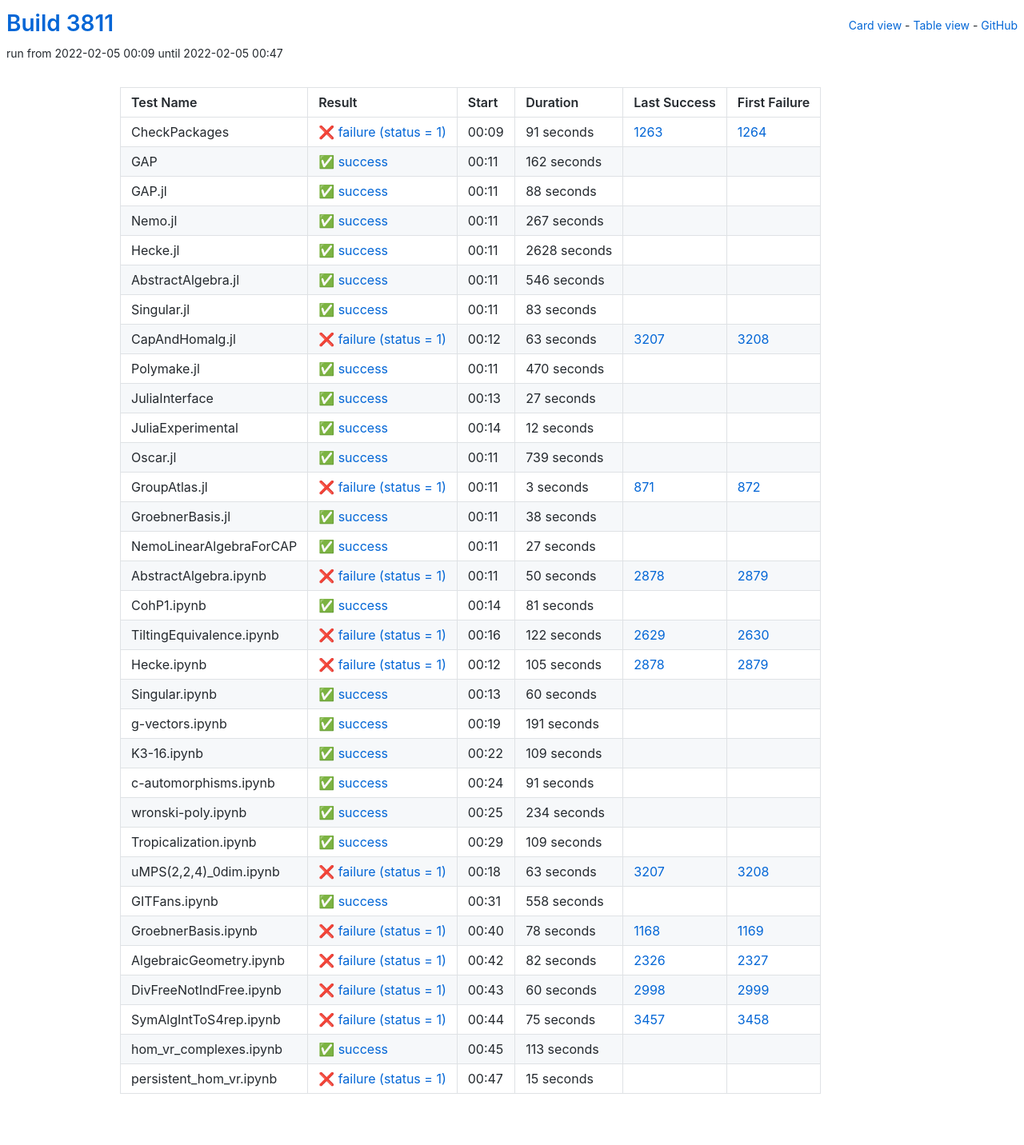
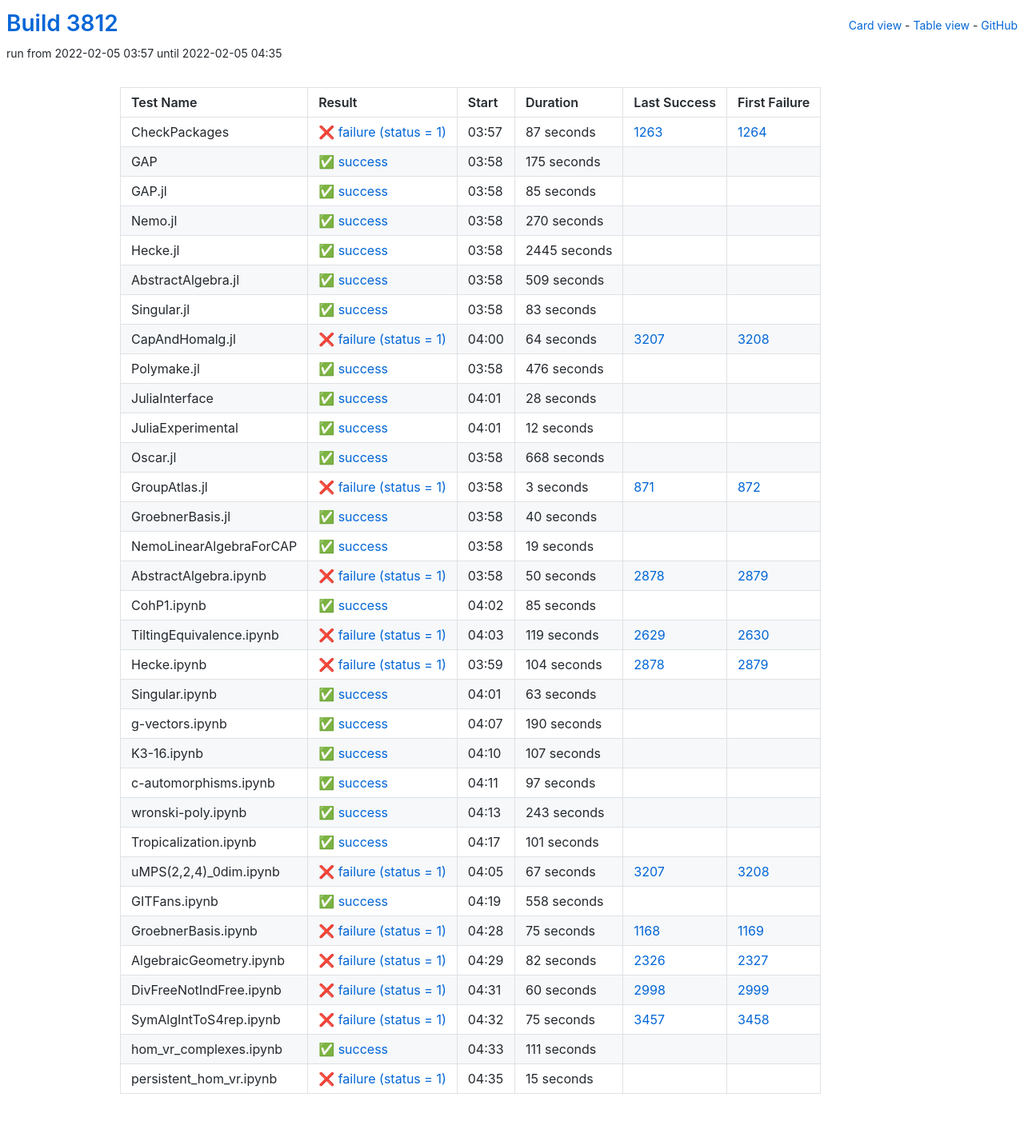
Before and after one commit to oscar-system/oscar-ci-status-stable, a Jekyll site: the page built from table.html, in a window 1280 px wide. Shown: the whole page at 80% size. Built offline with Jekyll 4.4.1, drawn with Linux system fonts in a browser that asks for light colours.

Commit message:
Build #3812

```diff
--- a/_data/ci.yml
+++ b/_data/ci.yml
@@ -1,6 +1,6 @@
 ---
-build: 3811
-build_url: https://oscarci.mathematik.uni-kl.de/job/oscar-stable/3811/
+build: 3812
+build_url: https://oscarci.mathematik.uni-kl.de/job/oscar-stable/3812/
 job: oscar-stable
 organization: oscar-system
 repo: oscar-ci-status-stable
@@ -8,80 +8,80 @@ repourl: https://github.com/oscar-system/oscar-ci-status-stable
 tests:
 - name: CheckPackages
   id: checkpackages
-  log: https://oscarci.mathematik.uni-kl.de/job/oscar-stable/3811/artifact/logs/build-3811/CheckPackages.log
-  start: 2022-02-05 00:09
+  log: https://oscarci.mathematik.uni-kl.de/job/oscar-stable/3812/artifact/logs/build-3812/CheckPackages.log
+  start: 2022-02-05 03:57
   success: false
   exitcode: 1
   status: failure
-  duration: 91
+  duration: 87
   last_success: 1263
   last_success_url: https://oscarci.mathematik.uni-kl.de/job/oscar-stable/1263/
   first_failure: 1264
   first_failure_url: https://oscarci.mathematik.uni-kl.de/job/oscar-stable/1264/
 - name: GAP
   id: gap
-  log: https://oscarci.mathematik.uni-kl.de/job/oscar-stable/3811/artifact/logs/build-3811/GAP.log
-  start: 2022-02-05 00:11
+  log: https://oscarci.mathematik.uni-kl.de/job/oscar-stable/3812/artifact/logs/build-3812/GAP.log
+  start: 2022-02-05 03:58
   success: true
   exitcode: 0
   status: success
-  duration: 162
+  duration: 175
   last_success: false
   last_success_url:
   first_failure: false
   first_failure_url:
 - name: GAP.jl
   id: gap-jl
-  log: https://oscarci.mathematik.uni-kl.de/job/oscar-stable/3811/artifact/logs/build-3811/GAP.jl.log
-  start: 2022-02-05 00:11
+  log: https://oscarci.mathematik.uni-kl.de/job/oscar-stable/3812/artifact/logs/build-3812/GAP.jl.log
+  start: 2022-02-05 03:58
   success: true
   exitcode: 0
   status: success
-  duration: 88
+  duration: 85
   last_success: false
   last_success_url:
   first_failure: false
   first_failure_url:
 - name: Nemo.jl
   id: nemo-jl
-  log: https://oscarci.mathematik.uni-kl.de/job/oscar-stable/3811/artifact/logs/build-3811/Nemo.jl.log
-  start: 2022-02-05 00:11
+  log: https://oscarci.mathematik.uni-kl.de/job/oscar-stable/3812/artifact/logs/build-3812/Nemo.jl.log
+  start: 2022-02-05 03:58
   success: true
   exitcode: 0
   status: success
-  duration: 267
+  duration: 270
   last_success: false
   last_success_url:
   first_failure: false
   first_failure_url:
 - name: Hecke.jl
   id: hecke-jl
-  log: https://oscarci.mathematik.uni-kl.de/job/oscar-stable/3811/artifact/logs/build-3811/Hecke.jl.log
-  start: 2022-02-05 00:11
+  log: https://oscarci.mathematik.uni-kl.de/job/oscar-stable/3812/artifact/logs/build-3812/Hecke.jl.log
+  start: 2022-02-05 03:58
   success: true
   exitcode: 0
   status: success
-  duration: 2628
+  duration: 2445
   last_success: false
   last_success_url:
   first_failure: false
   first_failure_url:
 - name: AbstractAlgebra.jl
   id: abstractalgebra-jl
-  log: https://oscarci.mathematik.uni-kl.de/job/oscar-stable/3811/artifact/logs/build-3811/AbstractAlgebra.jl.log
-  start: 2022-02-05 00:11
+  log: https://oscarci.mathematik.uni-kl.de/job/oscar-stable/3812/artifact/logs/build-3812/AbstractAlgebra.jl.log
+  start: 2022-02-05 03:58
   success: true
   exitcode: 0
   status: success
-  duration: 546
+  duration: 509
   last_success: false
   last_success_url:
   first_failure: false
   first_failure_url:
 - name: Singular.jl
   id: singular-jl
-  log: https://oscarci.mathematik.uni-kl.de/job/oscar-stable/3811/artifact/logs/build-3811/Singular.jl.log
-  start: 2022-02-05 00:11
+  log: https://oscarci.mathematik.uni-kl.de/job/oscar-stable/3812/artifact/logs/build-3812/Singular.jl.log
+  start: 2022-02-05 03:58
   success: true
   exitcode: 0
   status: success
@@ -92,44 +92,44 @@ tests:
   first_failure_url:
 - name: CapAndHomalg.jl
   id: capandhomalg-jl
-  log: https://oscarci.mathematik.uni-kl.de/job/oscar-stable/3811/artifact/logs/build-3811/CapAndHomalg.jl.log
-  start: 2022-02-05 00:12
+  log: https://oscarci.mathematik.uni-kl.de/job/oscar-stable/3812/artifact/logs/build-3812/CapAndHomalg.jl.log
+  start: 2022-02-05 04:00
   success: false
   exitcode: 1
   status: failure
-  duration: 63
+  duration: 64
   last_success: 3207
   last_success_url: https://oscarci.mathematik.uni-kl.de/job/oscar-stable/3207/
   first_failure: 3208
   first_failure_url: https://oscarci.mathematik.uni-kl.de/job/oscar-stable/3208/
 - name: Polymake.jl
   id: polymake-jl
-  log: https://oscarci.mathematik.uni-kl.de/job/oscar-stable/3811/artifact/logs/build-3811/Polymake.jl.log
-  start: 2022-02-05 00:11
+  log: https://oscarci.mathematik.uni-kl.de/job/oscar-stable/3812/artifact/logs/build-3812/Polymake.jl.log
+  start: 2022-02-05 03:58
   success: true
   exitcode: 0
   status: success
-  duration: 470
+  duration: 476
   last_success: false
   last_success_url:
   first_failure: false
   first_failure_url:
 - name: JuliaInterface
   id: juliainterface
-  log: https://oscarci.mathematik.uni-kl.de/job/oscar-stable/3811/artifact/logs/build-3811/JuliaInterface.log
-  start: 2022-02-05 00:13
+  log: https://oscarci.mathematik.uni-kl.de/job/oscar-stable/3812/artifact/logs/build-3812/JuliaInterface.log
+  start: 2022-02-05 04:01
   success: true
   exitcode: 0
   status: success
-  duration: 27
+  duration: 28
   last_success: false
   last_success_url:
   first_failure: false
   first_failure_url:
 - name: JuliaExperimental
   id: juliaexperimental
-  log: https://oscarci.mathematik.uni-kl.de/job/oscar-stable/3811/artifact/logs/build-3811/JuliaExperimental.log
-  start: 2022-02-05 00:14
+  log: https://oscarci.mathematik.uni-kl.de/job/oscar-stable/3812/artifact/logs/build-3812/JuliaExperimental.log
+  start: 2022-02-05 04:01
   success: true
   exitcode: 0
   status: success
@@ -140,20 +140,20 @@ tests:
   first_failure_url:
 - name: Oscar.jl
   id: oscar-jl
-  log: https://oscarci.mathematik.uni-kl.de/job/oscar-stable/3811/artifact/logs/build-3811/Oscar.jl.log
-  start: 2022-02-05 00:11
+  log: https://oscarci.mathematik.uni-kl.de/job/oscar-stable/3812/artifact/logs/build-3812/Oscar.jl.log
+  start: 2022-02-05 03:58
   success: true
   exitcode: 0
   status: success
-  duration: 739
+  duration: 668
   last_success: false
   last_success_url:
   first_failure: false
   first_failure_url:
 - name: GroupAtlas.jl
   id: groupatlas-jl
-  log: https://oscarci.mathematik.uni-kl.de/job/oscar-stable/3811/artifact/logs/build-3811/GroupAtlas.jl.log
-  start: 2022-02-05 00:11
+  log: https://oscarci.mathematik.uni-kl.de/job/oscar-stable/3812/artifact/logs/build-3812/GroupAtlas.jl.log
+  start: 2022-02-05 03:58
   success: false
   exitcode: 1
   status: failure
@@ -164,32 +164,32 @@ tests:
   first_failure_url: https://oscarci.mathematik.uni-kl.de/job/oscar-stable/872/
 - name: GroebnerBasis.jl
   id: groebnerbasis-jl
-  log: https://oscarci.mathematik.uni-kl.de/job/oscar-stable/3811/artifact/logs/build-3811/GroebnerBasis.jl.log
-  start: 2022-02-05 00:11
+  log: https://oscarci.mathematik.uni-kl.de/job/oscar-stable/3812/artifact/logs/build-3812/GroebnerBasis.jl.log
+  start: 2022-02-05 03:58
   success: true
   exitcode: 0
   status: success
-  duration: 38
+  duration: 40
   last_success: false
   last_success_url:
   first_failure: false
   first_failure_url:
 - name: NemoLinearAlgebraForCAP
   id: nemolinearalgebraforcap
-  log: https://oscarci.mathematik.uni-kl.de/job/oscar-stable/3811/artifact/logs/build-3811/NemoLinearAlgebraForCAP.log
-  start: 2022-02-05 00:11
+  log: https://oscarci.mathematik.uni-kl.de/job/oscar-stable/3812/artifact/logs/build-3812/NemoLinearAlgebraForCAP.log
+  start: 2022-02-05 03:58
   success: true
   exitcode: 0
   status: success
-  duration: 27
+  duration: 19
   last_success: false
   last_success_url:
   first_failure: false
   first_failure_url:
 - name: AbstractAlgebra.ipynb
   id: abstractalgebra-ipynb
-  log: https://oscarci.mathematik.uni-kl.de/job/oscar-stable/3811/artifact/logs/build-3811/AbstractAlgebra.ipynb.log
-  start: 2022-02-05 00:11
+  log: https://oscarci.mathematik.uni-kl.de/job/oscar-stable/3812/artifact/logs/build-3812/AbstractAlgebra.ipynb.log
+  start: 2022-02-05 03:58
   success: false
   exitcode: 1
   status: failure
@@ -200,128 +200,128 @@ tests:
   first_failure_url: https://oscarci.mathematik.uni-kl.de/job/oscar-stable/2879/
 - name: CohP1.ipynb
   id: cohp1-ipynb
-  log: https://oscarci.mathematik.uni-kl.de/job/oscar-stable/3811/artifact/logs/build-3811/CohP1.ipynb.log
-  start: 2022-02-05 00:14
+  log: https://oscarci.mathematik.uni-kl.de/job/oscar-stable/3812/artifact/logs/build-3812/CohP1.ipynb.log
+  start: 2022-02-05 04:02
   success: true
   exitcode: 0
   status: success
-  duration: 81
+  duration: 85
   last_success: false
   last_success_url:
   first_failure: false
   first_failure_url:
 - name: TiltingEquivalence.ipynb
   id: tiltingequivalence-ipynb
-  log: https://oscarci.mathematik.uni-kl.de/job/oscar-stable/3811/artifact/logs/build-3811/TiltingEquivalence.ipynb.log
-  start: 2022-02-05 00:16
+  log: https://oscarci.mathematik.uni-kl.de/job/oscar-stable/3812/artifact/logs/build-3812/TiltingEquivalence.ipynb.log
+  start: 2022-02-05 04:03
   success: false
   exitcode: 1
   status: failure
-  duration: 122
+  duration: 119
   last_success: 2629
   last_success_url: https://oscarci.mathematik.uni-kl.de/job/oscar-stable/2629/
   first_failure: 2630
   first_failure_url: https://oscarci.mathematik.uni-kl.de/job/oscar-stable/2630/
 - name: Hecke.ipynb
   id: hecke-ipynb
-  log: https://oscarci.mathematik.uni-kl.de/job/oscar-stable/3811/artifact/logs/build-3811/Hecke.ipynb.log
-  start: 2022-02-05 00:12
+  log: https://oscarci.mathematik.uni-kl.de/job/oscar-stable/3812/artifact/logs/build-3812/Hecke.ipynb.log
+  start: 2022-02-05 03:59
   success: false
   exitcode: 1
   status: failure
-  duration: 105
+  duration: 104
   last_success: 2878
   last_success_url: https://oscarci.mathematik.uni-kl.de/job/oscar-stable/2878/
   first_failure: 2879
   first_failure_url: https://oscarci.mathematik.uni-kl.de/job/oscar-stable/2879/
 - name: Singular.ipynb
   id: singular-ipynb
-  log: https://oscarci.mathematik.uni-kl.de/job/oscar-stable/3811/artifact/logs/build-3811/Singular.ipynb.log
-  start: 2022-02-05 00:13
+  log: https://oscarci.mathematik.uni-kl.de/job/oscar-stable/3812/artifact/logs/build-3812/Singular.ipynb.log
+  start: 2022-02-05 04:01
   success: true
   exitcode: 0
   status: success
-  duration: 60
+  duration: 63
   last_success: false
   last_success_url:
   first_failure: false
   first_failure_url:
 - name: g-vectors.ipynb
   id: g-vectors-ipynb
-  log: https://oscarci.mathematik.uni-kl.de/job/oscar-stable/3811/artifact/logs/build-3811/g-vectors.ipynb.log
-  start: 2022-02-05 00:19
+  log: https://oscarci.mathematik.uni-kl.de/job/oscar-stable/3812/artifact/logs/build-3812/g-vectors.ipynb.log
+  start: 2022-02-05 04:07
   success: true
   exitcode: 0
   status: success
-  duration: 191
+  duration: 190
   last_success: false
   last_success_url:
   first_failure: false
   first_failure_url:
 - name: K3-16.ipynb
   id: k3-16-ipynb
-  log: https://oscarci.mathematik.uni-kl.de/job/oscar-stable/3811/artifact/logs/build-3811/K3-16.ipynb.log
-  start: 2022-02-05 00:22
+  log: https://oscarci.mathematik.uni-kl.de/job/oscar-stable/3812/artifact/logs/build-3812/K3-16.ipynb.log
+  start: 2022-02-05 04:10
   success: true
   exitcode: 0
   status: success
-  duration: 109
+  duration: 107
   last_success: false
   last_success_url:
   first_failure: false
   first_failure_url:
 - name: c-automorphisms.ipynb
   id: c-automorphisms-ipynb
-  log: https://oscarci.mathematik.uni-kl.de/job/oscar-stable/3811/artifact/logs/build-3811/c-automorphisms.ipynb.log
-  start: 2022-02-05 00:24
+  log: https://oscarci.mathematik.uni-kl.de/job/oscar-stable/3812/artifact/logs/build-3812/c-automorphisms.ipynb.log
+  start: 2022-02-05 04:11
   success: true
   exitcode: 0
   status: success
-  duration: 91
+  duration: 97
   last_success: false
   last_success_url:
   first_failure: false
   first_failure_url:
 - name: wronski-poly.ipynb
   id: wronski-poly-ipynb
-  log: https://oscarci.mathematik.uni-kl.de/job/oscar-stable/3811/artifact/logs/build-3811/wronski-poly.ipynb.log
-  start: 2022-02-05 00:25
+  log: https://oscarci.mathematik.uni-kl.de/job/oscar-stable/3812/artifact/logs/build-3812/wronski-poly.ipynb.log
+  start: 2022-02-05 04:13
   success: true
   exitcode: 0
   status: success
-  duration: 234
+  duration: 243
   last_success: false
   last_success_url:
   first_failure: false
   first_failure_url:
 - name: Tropicalization.ipynb
   id: tropicalization-ipynb
-  log: https://oscarci.mathematik.uni-kl.de/job/oscar-stable/3811/artifact/logs/build-3811/Tropicalization.ipynb.log
-  start: 2022-02-05 00:29
+  log: https://oscarci.mathematik.uni-kl.de/job/oscar-stable/3812/artifact/logs/build-3812/Tropicalization.ipynb.log
+  start: 2022-02-05 04:17
   success: true
   exitcode: 0
   status: success
-  duration: 109
+  duration: 101
   last_success: false
   last_success_url:
   first_failure: false
   first_failure_url:
 - name: uMPS(2,2,4)_0dim.ipynb
   id: umps-2-2-4-0dim-ipynb
-  log: https://oscarci.mathematik.uni-kl.de/job/oscar-stable/3811/artifact/logs/build-3811/uMPS-2-2-4-_0dim.ipynb.log
-  start: 2022-02-05 00:18
+  log: https://oscarci.mathematik.uni-kl.de/job/oscar-stable/3812/artifact/logs/build-3812/uMPS-2-2-4-_0dim.ipynb.log
+  start: 2022-02-05 04:05
   success: false
   exitcode: 1
   status: failure
-  duration: 63
+  duration: 67
   last_success: 3207
   last_success_url: https://oscarci.mathematik.uni-kl.de/job/oscar-stable/3207/
   first_failure: 3208
   first_failure_url: https://oscarci.mathematik.uni-kl.de/job/oscar-stable/3208/
 - name: GITFans.ipynb
   id: gitfans-ipynb
-  log: https://oscarci.mathematik.uni-kl.de/job/oscar-stable/3811/artifact/logs/build-3811/GITFans.ipynb.log
-  start: 2022-02-05 00:31
+  log: https://oscarci.mathematik.uni-kl.de/job/oscar-stable/3812/artifact/logs/build-3812/GITFans.ipynb.log
+  start: 2022-02-05 04:19
   success: true
   exitcode: 0
   status: success
@@ -332,20 +332,20 @@ tests:
   first_failure_url:
 - name: GroebnerBasis.ipynb
   id: groebnerbasis-ipynb
-  log: https://oscarci.mathematik.uni-kl.de/job/oscar-stable/3811/artifact/logs/build-3811/GroebnerBasis.ipynb.log
-  start: 2022-02-05 00:40
+  log: https://oscarci.mathematik.uni-kl.de/job/oscar-stable/3812/artifact/logs/build-3812/GroebnerBasis.ipynb.log
+  start: 2022-02-05 04:28
   success: false
   exitcode: 1
   status: failure
-  duration: 78
+  duration: 75
   last_success: 1168
   last_success_url: https://oscarci.mathematik.uni-kl.de/job/oscar-stable/1168/
   first_failure: 1169
   first_failure_url: https://oscarci.mathematik.uni-kl.de/job/oscar-stable/1169/
 - name: AlgebraicGeometry.ipynb
   id: algebraicgeometry-ipynb
-  log: https://oscarci.mathematik.uni-kl.de/job/oscar-stable/3811/artifact/logs/build-3811/AlgebraicGeometry.ipynb.log
-  start: 2022-02-05 00:42
+  log: https://oscarci.mathematik.uni-kl.de/job/oscar-stable/3812/artifact/logs/build-3812/AlgebraicGeometry.ipynb.log
+  start: 2022-02-05 04:29
   success: false
   exitcode: 1
   status: failure
@@ -356,8 +356,8 @@ tests:
   first_failure_url: https://oscarci.mathematik.uni-kl.de/job/oscar-stable/2327/
 - name: DivFreeNotIndFree.ipynb
   id: divfreenotindfree-ipynb
-  log: https://oscarci.mathematik.uni-kl.de/job/oscar-stable/3811/artifact/logs/build-3811/DivFreeNotIndFree.ipynb.log
-  start: 2022-02-05 00:43
+  log: https://oscarci.mathematik.uni-kl.de/job/oscar-stable/3812/artifact/logs/build-3812/DivFreeNotIndFree.ipynb.log
+  start: 2022-02-05 04:31
   success: false
   exitcode: 1
   status: failure
@@ -368,8 +368,8 @@ tests:
   first_failure_url: https://oscarci.mathematik.uni-kl.de/job/oscar-stable/2999/
 - name: SymAlgIntToS4rep.ipynb
   id: symalginttos4rep-ipynb
-  log: https://oscarci.mathematik.uni-kl.de/job/oscar-stable/3811/artifact/logs/build-3811/SymAlgIntToS4rep.ipynb.log
-  start: 2022-02-05 00:44
+  log: https://oscarci.mathematik.uni-kl.de/job/oscar-stable/3812/artifact/logs/build-3812/SymAlgIntToS4rep.ipynb.log
+  start: 2022-02-05 04:32
   success: false
   exitcode: 1
   status: failure
@@ -380,20 +380,20 @@ tests:
   first_failure_url: https://oscarci.mathematik.uni-kl.de/job/oscar-stable/3458/
 - name: hom_vr_complexes.ipynb
   id: hom-vr-complexes-ipynb
-  log: https://oscarci.mathematik.uni-kl.de/job/oscar-stable/3811/artifact/logs/build-3811/hom_vr_complexes.ipynb.log
-  start: 2022-02-05 00:45
+  log: https://oscarci.mathematik.uni-kl.de/job/oscar-stable/3812/artifact/logs/build-3812/hom_vr_complexes.ipynb.log
+  start: 2022-02-05 04:33
   success: true
   exitcode: 0
   status: success
-  duration: 113
+  duration: 111
   last_success: false
   last_success_url:
   first_failure: false
   first_failure_url:
 - name: persistent_hom_vr.ipynb
   id: persistent-hom-vr-ipynb
-  log: https://oscarci.mathematik.uni-kl.de/job/oscar-stable/3811/artifact/logs/build-3811/persistent_hom_vr.ipynb.log
-  start: 2022-02-05 00:47
+  log: https://oscarci.mathematik.uni-kl.de/job/oscar-stable/3812/artifact/logs/build-3812/persistent_hom_vr.ipynb.log
+  start: 2022-02-05 04:35
   success: false
   exitcode: 1
   status: failure
```
Also changed, not shown: README.md.
